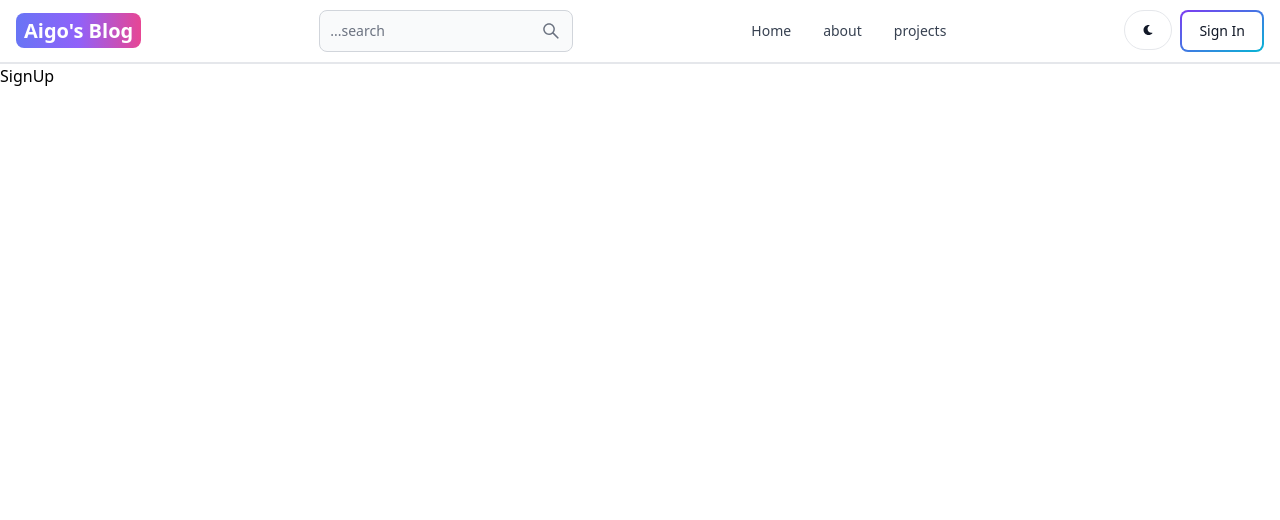
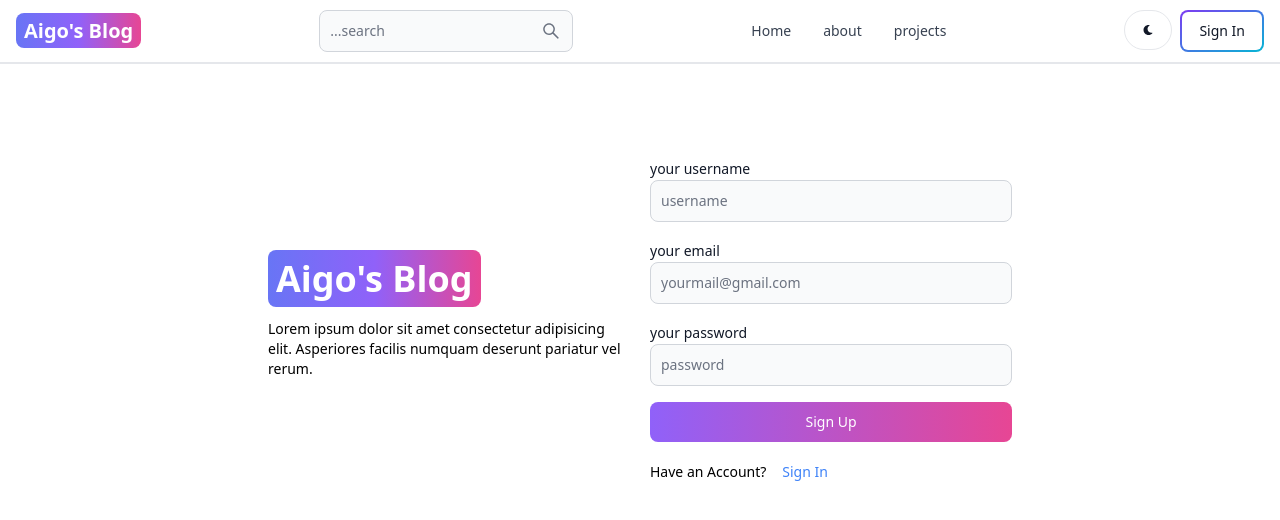
Before and after one commit to ObiomaIkpe/MERN-Blog, a React (Vite) app in the folder blogfrontend/: page /sign-up in a window 1280 px wide. Shown: the top 520 px of the page. Built offline with nearby package versions, Linux system fonts and the light colour scheme.

Commit message:
creating the signup page UI

```diff
--- a/blogfrontend/src/pages/SignUp.jsx
+++ b/blogfrontend/src/pages/SignUp.jsx
@@ -1,8 +1,56 @@
+import { Button, Label, TextInput } from 'flowbite-react'
 import React from 'react'
+import { Link } from 'react-router-dom'
 
 function SignUp() {
   return (
-    <div>SignUp</div>
+    <div className='min-h-screen mt-20'>
+
+        {/* left side */}
+        <div className='flex p-3 max-w-3xl mx-auto flex-col md:flex-row md:items-center gap-5'>
+            <div className='flex-1'>
+        <Link to="/" className='font-bold dark:text-white text-4xl'>
+        <span className='px-2 py-1 bg-gradient-to-r from-indigo-500 via-purple-500 to-pink-500 rounded-lg text-white text-4xl'>Aigo's Blog</span>
+      </Link>
+      <p className='text-sm mt-5'>
+        Lorem ipsum dolor sit amet consectetur adipisicing elit. Asperiores facilis numquam deserunt pariatur vel rerum.
+      </p>
+        </div>
+        {/* right side */}
+        <div className='flex-1'>
+          <form className='flex flex-col gap-4'>
+            <div className=''>
+              <Label value='your username' />
+              <TextInput
+              type='text'
+              placeholder='username'
+              id='username' />
+            </div>
+
+            <div className=''>
+              <Label value='your email' />
+              <TextInput
+              type='text'
+              placeholder='yourmail@gmail.com'
+              id='email' />
+            </div>
+
+            <div className=''>
+              <Label value='your password' />
+              <TextInput
+              type='text'
+              placeholder='password'
+              id='password' />
+            </div>
+            <Button gradientDuoTone='purpleToPink' type='submit'>Sign Up</Button>
+          </form>
+          <div className='flex flex-row gap-4 text-sm mt-5'>
+            <span className=''>Have an Account?</span>
+            <Link to='/sign-in' className='text-blue-500'>Sign In</Link>
+          </div>
+        </div>
+      </div>
+    </div>
   )
 }
 
```
